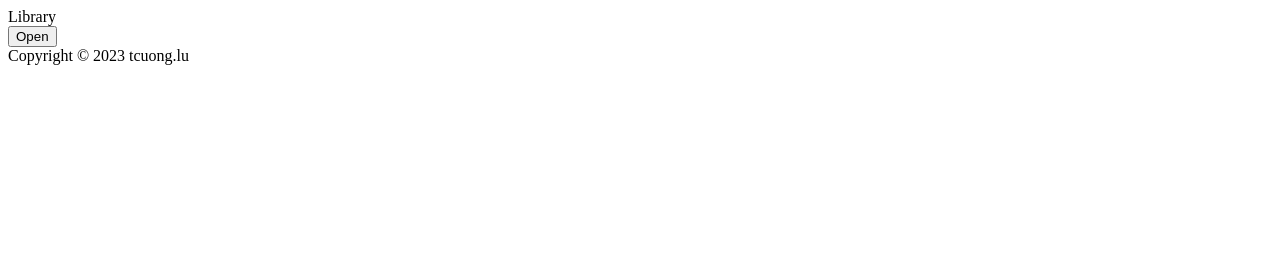
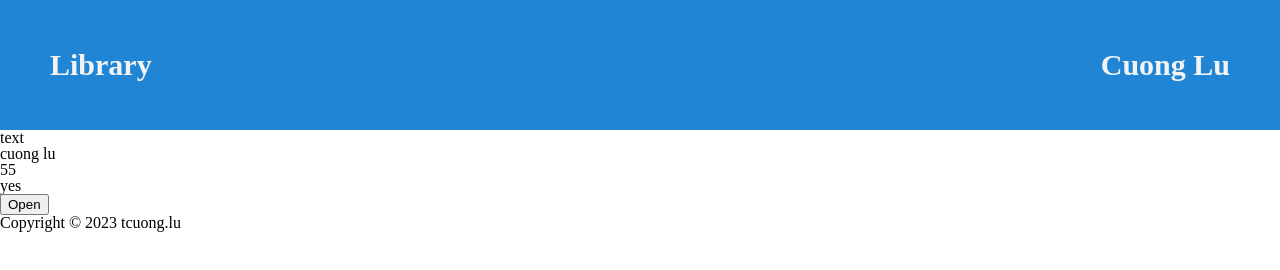
Before and after one commit to lutricuong/library, a plain HTML site: page index.html in a window 1280 px wide. Drawn offline with Linux system fonts and the light colour scheme.

Commit message:
show book in html, add resetstyle.css

```diff
--- a/index.html
+++ b/index.html
@@ -4,12 +4,14 @@
     <meta charset="UTF-8">
     <meta name="viewport" content="width=device-width, initial-scale=1.0">
     <title>Library</title>
+    <link rel="stylesheet" href="resetstyle.css">
     <link rel="stylesheet" href="style.css">
     <script src="script.js" defer></script>
 </head>
 <body>
     <header>
         <div class="header">Library</div>
+        <div class="owner">Cuong Lu</div>
     </header>
     <main>
         <div class="books"></div>
--- /dev/null
+++ b/resetstyle.css
@@ -0,0 +1,48 @@
+/* http://meyerweb.com/eric/tools/css/reset/
+   v2.0 | 20110126
+   License: none (public domain)
+*/
+
+html, body, div, span, applet, object, iframe,
+h1, h2, h3, h4, h5, h6, p, blockquote, pre,
+a, abbr, acronym, address, big, cite, code,
+del, dfn, em, img, ins, kbd, q, s, samp,
+small, strike, strong, sub, sup, tt, var,
+b, u, i, center,
+dl, dt, dd, ol, ul, li,
+fieldset, form, label, legend,
+table, caption, tbody, tfoot, thead, tr, th, td,
+article, aside, canvas, details, embed,
+figure, figcaption, footer, header, hgroup,
+menu, nav, output, ruby, section, summary,
+time, mark, audio, video {
+	margin: 0;
+	padding: 0;
+	border: 0;
+	font-size: 100%;
+	font: inherit;
+	vertical-align: baseline;
+}
+/* HTML5 display-role reset for older browsers */
+article, aside, details, figcaption, figure,
+footer, header, hgroup, menu, nav, section {
+	display: block;
+}
+body {
+	line-height: 1;
+}
+ol, ul {
+	list-style: none;
+}
+blockquote, q {
+	quotes: none;
+}
+blockquote:before, blockquote:after,
+q:before, q:after {
+	content: '';
+	content: none;
+}
+table {
+	border-collapse: collapse;
+	border-spacing: 0;
+}
--- a/script.js
+++ b/script.js
@@ -15,7 +15,7 @@ let myLibrary = [
         read: 'yes'
     }
 ];
-
+showBook();
 buttonShowDialog.addEventListener('click', showDialog);
 buttonCloseDialog.addEventListener('click', closeDialog);
 
@@ -58,13 +58,19 @@ function closeDialog(e) {
 }
 
 function showBook() {
-    myLibrary.forEach((book) => {
-        for (const information in book) {
-            console.log(book[information]);
-        }
-    });
-}
-function test() {
-const books = document.querySelector('.books');
-books.appendChild(document.createElement("div"));
-}
+    const books = document.querySelector('.books');
+    let bookNew = document.createElement("div");
+    let showTitle = document.createElement("div");
+    let showAuthor = document.createElement("div");
+    let showPages = document.createElement("div");
+    let showRead = document.createElement("div");
+    books.appendChild(bookNew);
+    bookNew.appendChild(showTitle);
+    bookNew.appendChild(showAuthor);
+    bookNew.appendChild(showPages);
+    bookNew.appendChild(showRead);
+    showTitle.textContent = myLibrary[myLibrary.length-1].title;
+    showAuthor.textContent = myLibrary[myLibrary.length-1].author;
+    showPages.textContent = myLibrary[myLibrary.length-1].pages;
+    showRead.textContent = myLibrary[myLibrary.length-1].read;
+  }
--- a/style.css
+++ b/style.css
@@ -0,0 +1,13 @@
+body {
+    height: 100vh;
+    width: 100vw;
+}
+header {
+   display: flex;
+   justify-content: space-between;
+   padding: 50px;
+   background-color: #2185d5;
+   color: #f3f3f3;
+   font-size: 30px;
+   font-weight: 800;
+}
```
